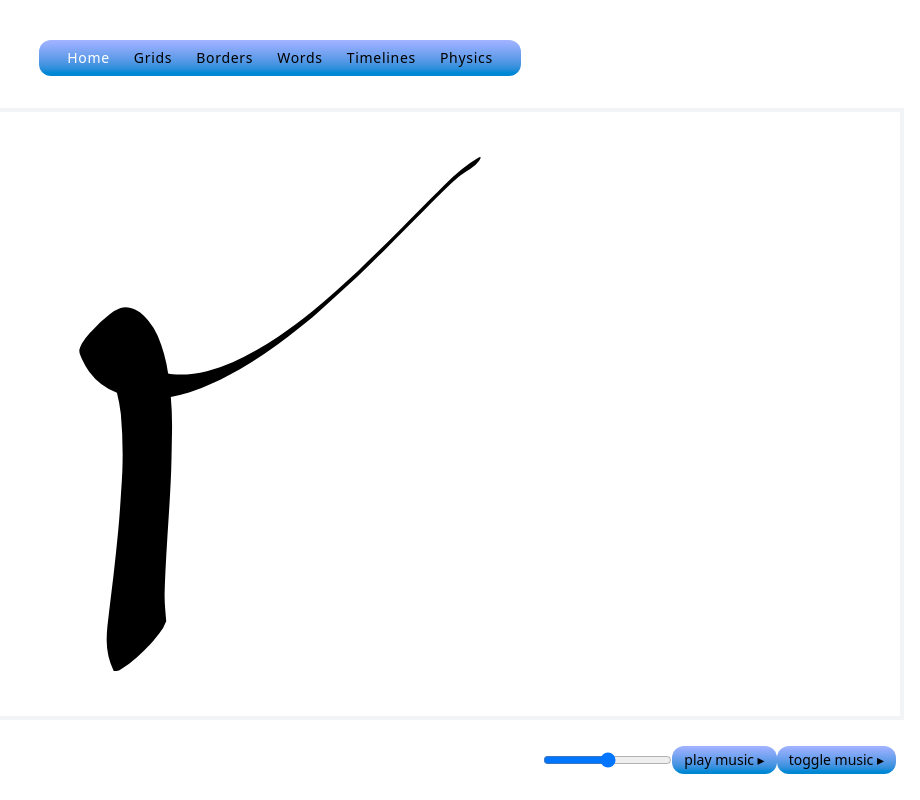
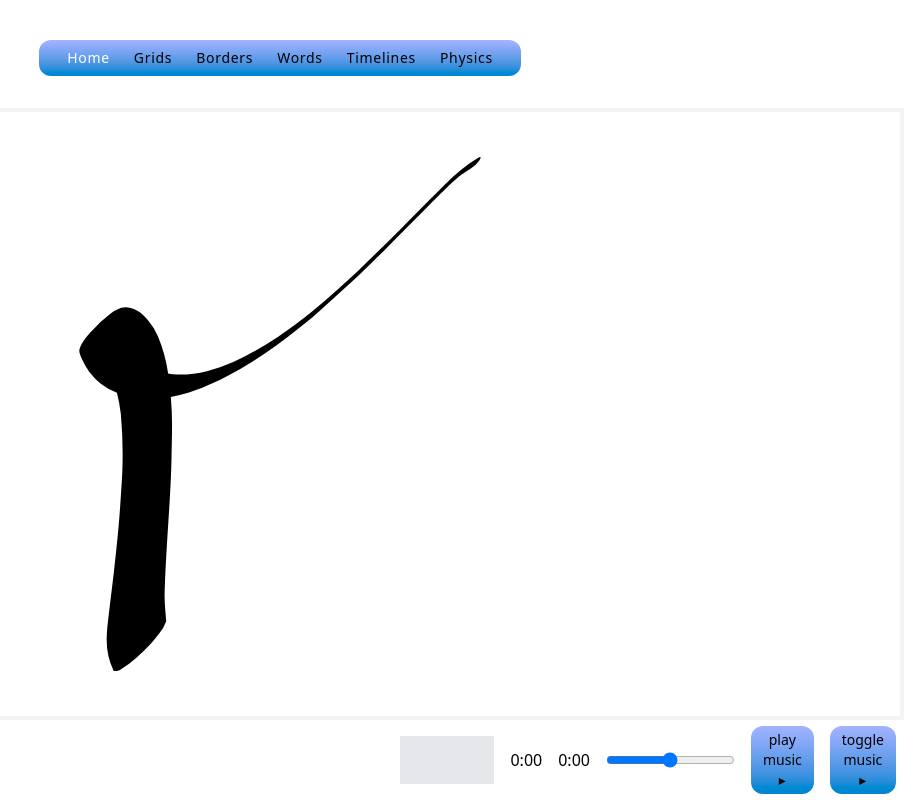
Before and after one commit to ofsound/vue-portfolio, a Vue app: page / in a window 1280 px wide. Shown: the whole page, without its empty margins (360-1280 px from the left). Built offline with nearby package versions, Linux system fonts and the light colour scheme.

Commit message:
Rough in player progress indicators

```diff
--- a/src/components/PersistentPlayer.vue
+++ b/src/components/PersistentPlayer.vue
@@ -1,13 +1,23 @@
 <script setup lang="ts">
-import { onMounted } from 'vue'
+import { onMounted, ref } from 'vue'
 
 const audioContext = new window.AudioContext()
 const gainNode = audioContext.createGain()
 
+let startTime = 0
+const elapsed = ref(0)
+const progressPercentage = ref(0)
+
+let audioBuffer: AudioBuffer = new AudioBuffer({
+  numberOfChannels: 2, // Stereo
+  length: audioContext.sampleRate * 0.5, // 0.5 seconds of audio
+  sampleRate: audioContext.sampleRate,
+})
+
 async function playMp3WithWebAudio(url: string): Promise<void> {
   const response = await fetch(url)
   const arrayBuffer = await response.arrayBuffer()
-  const audioBuffer = await audioContext.decodeAudioData(arrayBuffer)
+  audioBuffer = await audioContext.decodeAudioData(arrayBuffer)
 
   const source = audioContext.createBufferSource()
   source.buffer = audioBuffer
@@ -19,10 +29,11 @@ async function playMp3WithWebAudio(url: string): Promise<void> {
 
 const playAudio = () => {
   playMp3WithWebAudio('01.mp3').catch((error) => console.error('Error playing audio:', error))
+  startTime = audioContext.currentTime
+  requestAnimationFrame(updateProgressBar)
 }
 
 const toggleAudio = () => {
-  // Check if context is in suspended state (autoplay policy)
   if (audioContext.state === 'suspended') {
     audioContext.resume()
   } else {
@@ -42,10 +53,31 @@ onMounted(() => {
     )
   }
 })
+
+function updateProgressBar() {
+  // if (source.playbackState === AudioBufferSourceNode.PLAYING_STATE) {
+  elapsed.value = audioContext.currentTime - startTime
+  if (audioBuffer) {
+    progressPercentage.value = (elapsed.value / audioBuffer.duration) * 100
+  }
+
+  requestAnimationFrame(updateProgressBar)
+}
+
+function formatTime(seconds: number) {
+  const minutes = Math.floor(seconds / 60)
+  const remainingSeconds = Math.floor(seconds % 60)
+  return `${minutes}:${remainingSeconds < 10 ? '0' : ''}${remainingSeconds}`
+}
 </script>
 
 <template>
-  <section class="ml-auto flex h-12 max-w-max shrink-0 items-center justify-end px-2">
+  <section class="ml-auto flex h-12 max-w-max shrink-0 items-center justify-end gap-4 px-2">
+    <div class="h-full w-full bg-gray-200">
+      <div :style="{ width: progressPercentage + '%' }" class="h-full bg-green-800"></div>
+    </div>
+    <div>{{ formatTime(elapsed) }}</div>
+    <div>{{ formatTime(audioBuffer.duration) }}</div>
     <input type="range" id="volume" min="0" max="2" value="1" step="0.01" />
     <button
       class="cursor-pointer rounded-xl bg-linear-to-t from-sky-600 to-indigo-300 px-3 py-1 text-sm hover:bg-gray-400"
```
